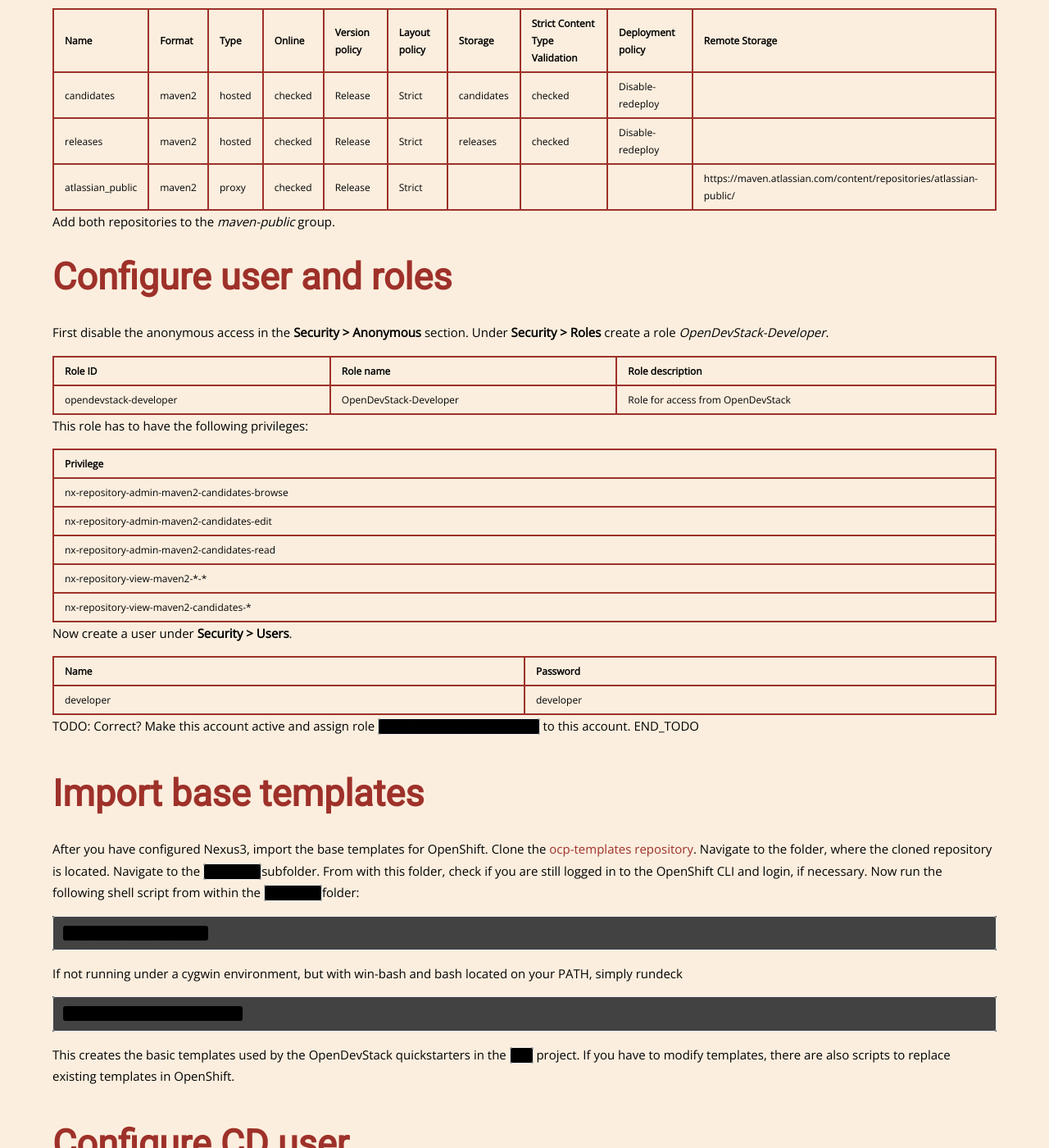
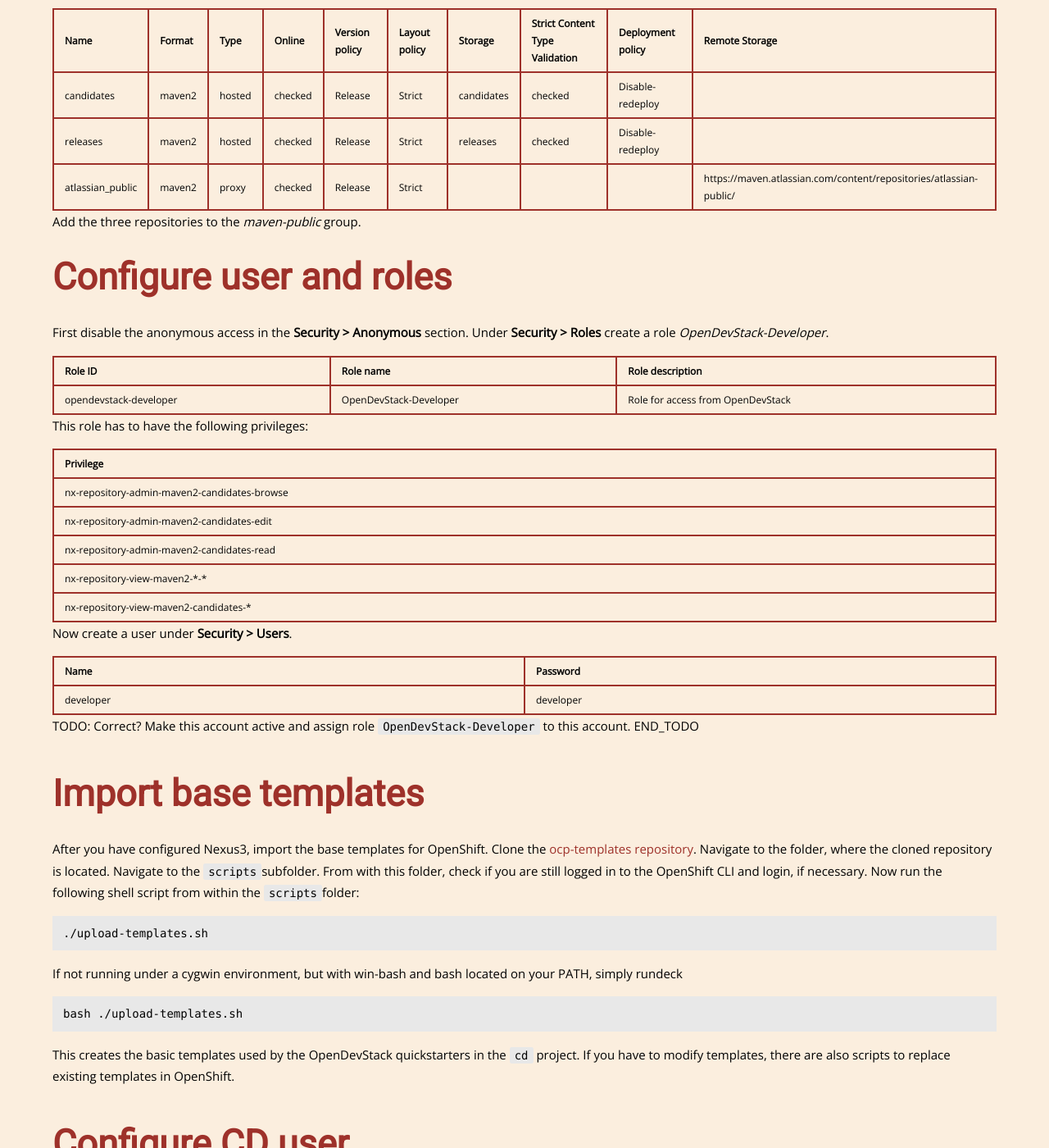
Before and after one commit to opendevstack/opendevstack.github.io, a Jekyll site: the page built from doc/getting-started.md, in a window 1280 px wide and 1400 px high, scrolled down 17464 px. Shown: the whole window at 82% size. Built offline with Jekyll 4.4.1, drawn with Linux system fonts in a browser that asks for light colours; nearby versions of some CDN libraries; our own code applies the rules of GitHub Pages for plain Markdown files.

Commit message:
Corrected syntax highlighting (#2)
* changed syntax highlighting to allow reading code snippets

```diff
--- a/_sass/_base.scss
+++ b/_sass/_base.scss
@@ -168,7 +168,7 @@
     font-size: 14px;
     border: 1px solid $grey-color-light;
     border-radius: 3px;
-    background-color: black;
+    background-color: $grey-color-light ;
     font-family: Consolas, Menlo, Monaco, Lucida Console, Liberation Mono, DejaVu Sans Mono, Bitstream Vera Sans Mono, Courier New, monospace, serif;
 }
 
--- a/_sass/_syntax-highlighting.scss
+++ b/_sass/_syntax-highlighting.scss
@@ -2,7 +2,7 @@
  * Syntax highlighting styles
  */
 .highlight {
-    background: $grey-color-dark;
+    background: $grey-color-light;
     @extend %vertical-rhythm;
 
     .c     { color: #998; font-style: italic } // Comment
--- a/doc/getting-started.md
+++ b/doc/getting-started.md
@@ -532,7 +532,7 @@
 | releases         | maven2 | hosted | checked | Release        | Strict        | releases   | checked                        | Disable-redeploy  |                                                                    |
 | atlassian_public | maven2 | proxy  | checked | Release        | Strict        |            |                                |                   | https://maven.atlassian.com/content/repositories/atlassian-public/ |
 
-Add both repositories to the *maven-public* group.
+Add the three repositories to the *maven-public* group.
 
 ##### Configure user and roles
 First disable the anonymous access in the **Security > Anonymous** section.
```
